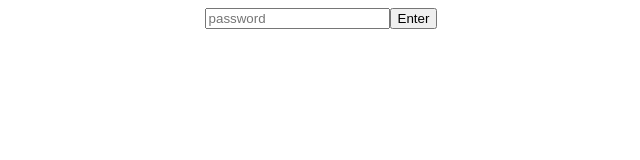
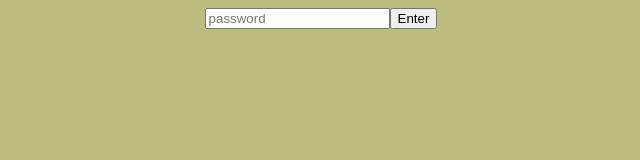
Before and after one commit to mikeynic789/dogs-collection, a plain HTML site: page index.html in a window 1280 px wide. Shown: the whole page, without its empty margins (319-959 px from the left). Drawn offline with Linux system fonts and the light colour scheme.

Commit message:
Update styles.css

```diff
--- a/styles.css
+++ b/styles.css
@@ -32,3 +32,6 @@
     margin-left:auto;
     margin-right:auto;
 }
+.whole {
+    background-color:rgba(125,125,0,50%);
+}
```
